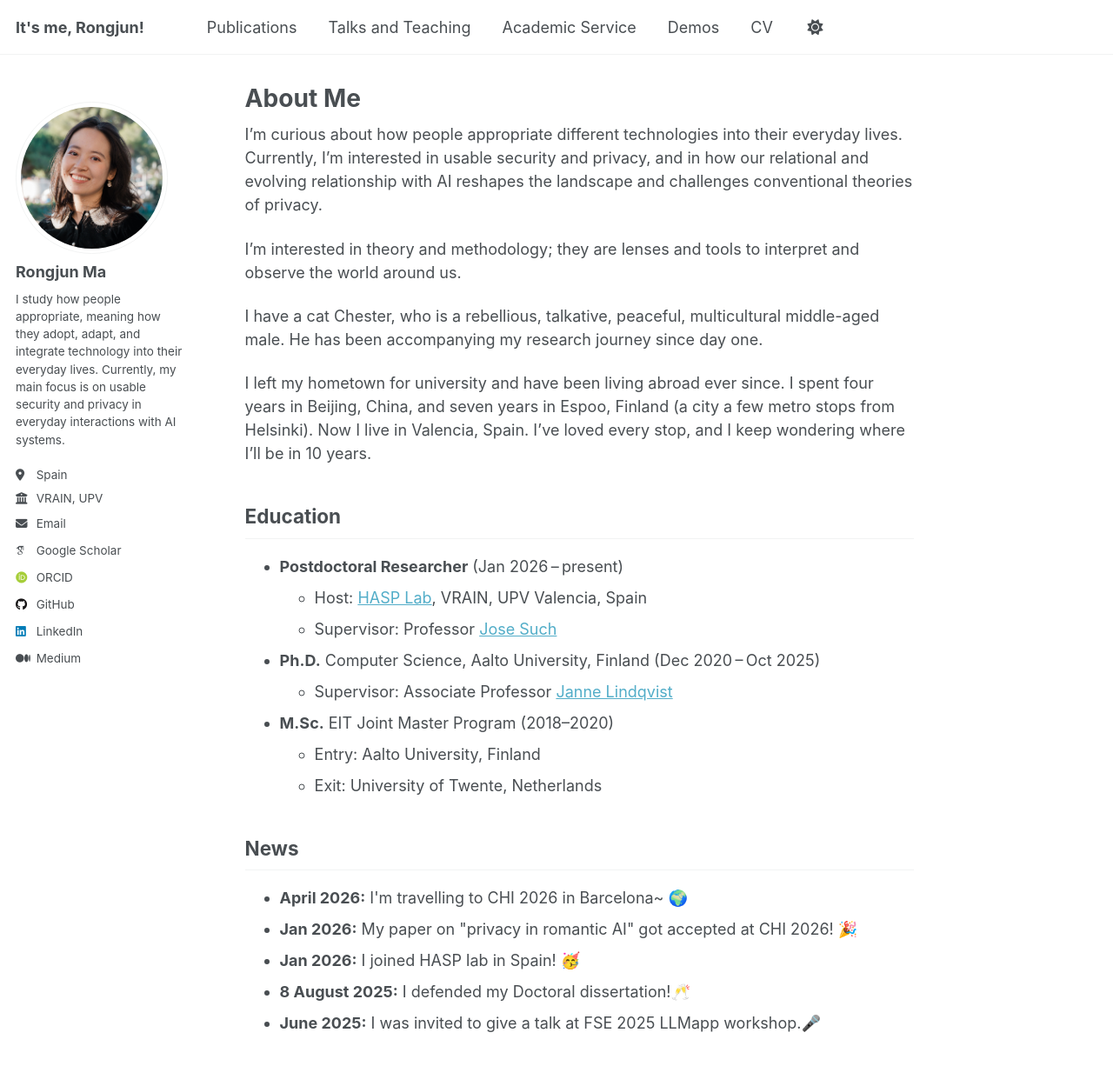
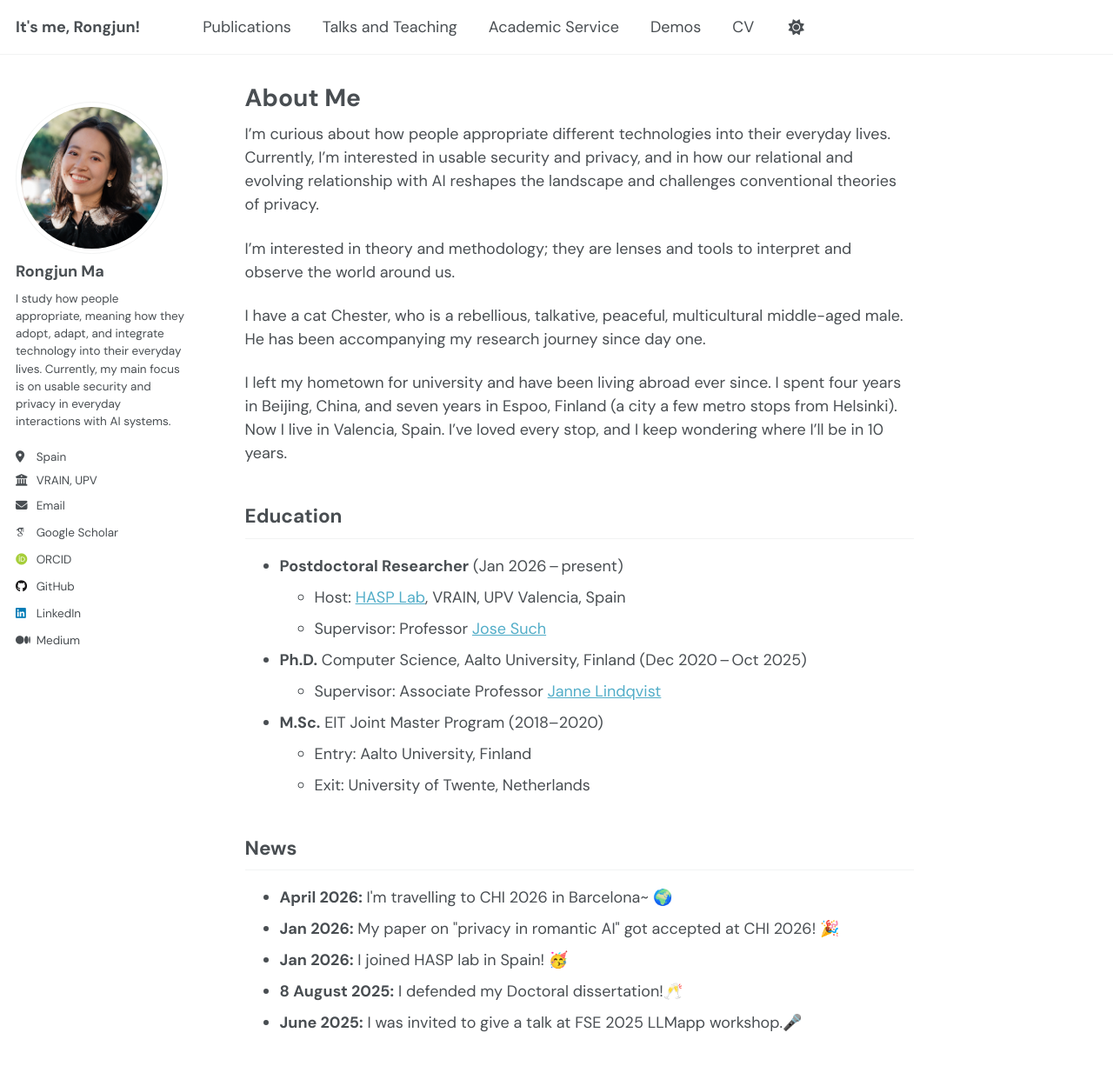
Before and after one commit to marongjun/marongjun.github.io, a Jekyll site: the page built from _pages/about.md, in a window 1280 px wide and 1400 px high. Shown: the top 1226 px of the window at 87% size. Built offline with Jekyll 4.4.1, drawn with Linux system fonts in a browser that asks for light colours; some web fonts are replaced.

Commit message:
Use DM Sans for site typography

```diff
--- a/_includes/head/custom.html
+++ b/_includes/head/custom.html
@@ -1,6 +1,11 @@
 {% include base_path %}
 
 <!-- start custom head snippets -->
+
+<!-- Site typography -->
+<link rel="preconnect" href="https://fonts.googleapis.com"/>
+<link rel="preconnect" href="https://fonts.gstatic.com" crossorigin/>
+<link rel="stylesheet" href="https://fonts.googleapis.com/css2?family=DM+Sans:ital,wght@0,400;0,500;0,600;0,700;1,400;1,500;1,600;1,700&amp;display=swap"/>
 
 <!-- favicon from https://commons.wikimedia.org/wiki/File:OOjs_UI_icon_academic-progressive.svg -->
 <link rel="apple-touch-icon" sizes="180x180" href="{{ base_path }}/images/apple-touch-icon-180x180.png"/>
--- a/_sass/_themes.scss
+++ b/_sass/_themes.scss
@@ -15,7 +15,7 @@ $indent-var                 : 1.3em;
 
 /* System typefaces */
 $serif                      : Georgia, Times, serif;
-$sans-serif                 : -apple-system, ".SFNSText-Regular", "San Francisco", "Roboto", "Segoe UI", "Helvetica Neue", "Lucida Grande", Arial, sans-serif;
+$sans-serif                 : "DM Sans", -apple-system, ".SFNSText-Regular", "San Francisco", "Roboto", "Segoe UI", "Helvetica Neue", "Lucida Grande", Arial, sans-serif;
 $monospace                  : Monaco, Consolas, "Lucida Console", monospace;
 
 /* Sans serif typefaces */
@@ -41,7 +41,7 @@ $type-size-8                : 0.625em;  // ~10px
 
 $global-font-family         : $sans-serif;
 $header-font-family         : $sans-serif;
-$caption-font-family        : $serif;
+$caption-font-family        : $sans-serif;
 
 /* ==========================================================================
    Breakpoints
```
